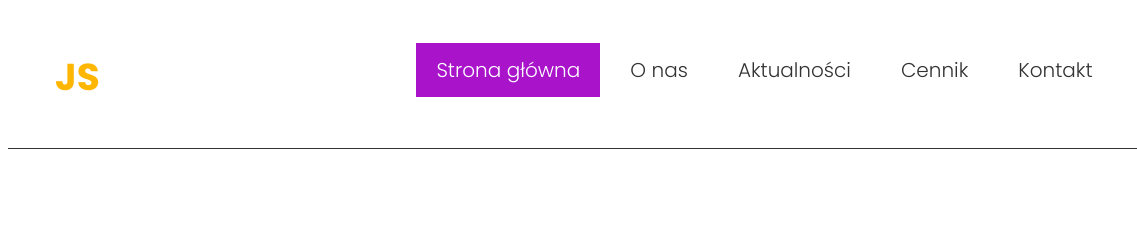
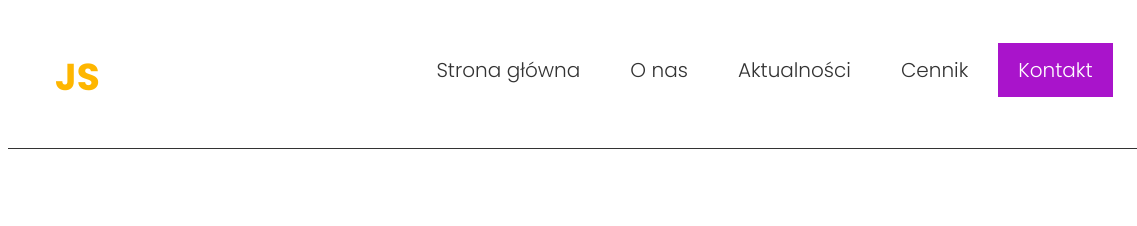
Before and after one commit to jstelm/js.github.io, a plain HTML site: page kontakt.html in a window 1280 px wide. Shown: the top 226 px of the page, 0-1137 px from the left. Drawn offline with nearby package versions, Linux system fonts and the light colour scheme.

Commit message:
Update kontakt.html

```diff
--- a/kontakt.html
+++ b/kontakt.html
@@ -22,11 +22,11 @@
             <h3>JS</h3></a>
         <nav>
             <ul class ="menu-items">
-                <li><a href="index.html" class="active">Strona główna</a></li>
-                <li><a href="o-nas.html" >O nas</a></li>
+                <li><a href="index.html">Strona główna</a></li>
+                <li><a href="o-nas.html">O nas</a></li>
                 <li><a href="news.html">Aktualności</a></li>
                 <li><a href="cennik.html">Cennik</a></li>
-                <li><a href="kontakt.html" >Kontakt</a></li>
+                <li><a href="kontakt.html" class="active">Kontakt</a></li>
                 <li class="facebook-icon"><a href="http://www.facebook.com"><span class="fab fa-facebook"></span></a></li>
                 <li class="icon hide-menu-btn"><i class="far fa-times-circle"></i></li>
             </ul>
```
